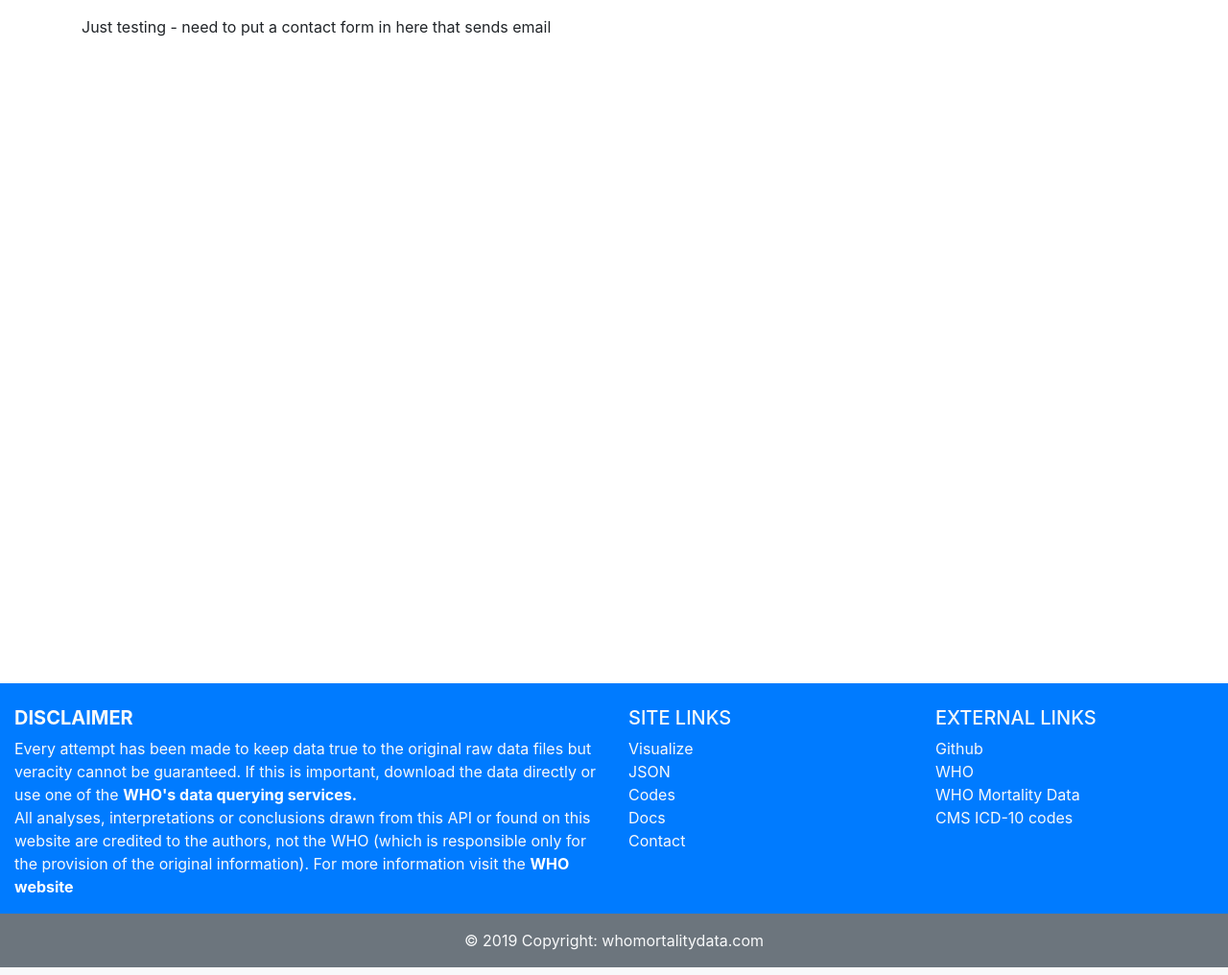
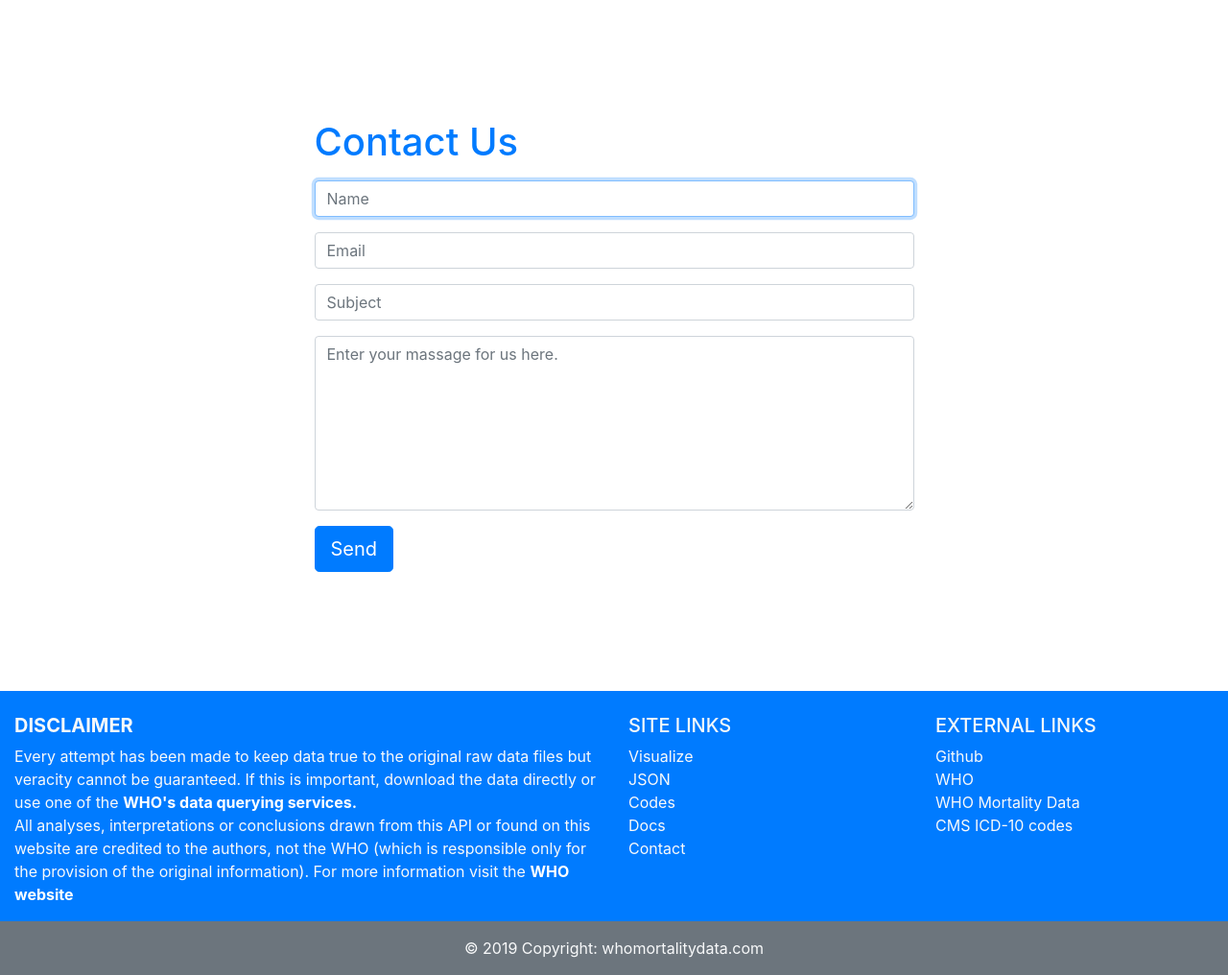
Before and after one commit to dancingCamel/WHO-Mortality-Data-API, a Python web app: template templates/contact.html in a window 1280 px wide. Shown: the part 64-1080 px from the top of the page at 96% size. Run offline with Jinja, Linux system fonts and the light colour scheme; the template is opened without the code that fills it, so the values that code supplies are empty; some libraries are stand-ins or nearby versions.

Commit message:
set up contact form

```diff
--- a/resources/contact.py
+++ b/resources/contact.py
@@ -6,3 +6,9 @@ class Contact(Resource):
     def get(self):
         headers = {'Content-Type': 'text/html'}
         return make_response(render_template('contact.html'), 200, headers)
+
+    def post(self):
+        # handle email sending here
+        # get info from form
+        # redirct to contact page with either an 'error' or a 'info' flash
+        pass
--- a/templates/contact.html
+++ b/templates/contact.html
@@ -10,8 +10,37 @@
 
 {% block main %}
 <main>
-    <div class="container mt-3">
-        Just testing - need to put a contact form in here that sends email
+
+
+    <div class="row justify-content-center vertical-center ">
+        <div class="col-6">
+            <form class="form align-middle" method="POST" action="/contact">
+                <a class="h1 mt-5" href="#">
+                    Contact Us
+                </a>
+                <label for="name" class="sr-only">Name</label>
+                <input type="text" id="name" name="name" class="form-control mt-3" placeholder="Name" autofocus="">
+
+                <label for="email" class="sr-only">Email</label>
+                <input type="email" id="email" name="email" class="form-control mt-3" placeholder="Email" required>
+
+                <label for="subject" class="sr-only">Subject</label>
+                <input type="text" id="subject" name="subject" class="form-control mt-3" placeholder="Subject">
+
+                <label for="message" class="sr-only">Message</label>
+                <textarea class="form-control mt-3" id="message" name="message"
+                    placeholder="Enter your massage for us here." rows="7"></textarea>
+
+                <button class="btn btn-lg btn-primary mt-3 " type="submit">Send</button>
+
+            </form>
+        </div>
+    </div>
+
+
+
+
+
     </div>
 </main>
 
--- a/templates/register.html
+++ b/templates/register.html
@@ -14,7 +14,7 @@
             </a>
             {% with messages = get_flashed_messages() %}
             {% if messages %}
-            <div class="alert alert-info">
+            <div class="alert alert-info mt-3">
                 {{ messages[0] }}
             </div>
             {% endif %}
@@ -28,7 +28,7 @@
                 <input type="password" id="password" name="password" class="form-control mt-3" placeholder="Password"
                     required>
 
-                <button class="btn btn-lg btn-primary btn-block mb-3" type="submit">Sign up</button>
+                <button class="btn btn-lg btn-primary btn-block mb-3 mt-3" type="submit">Sign up</button>
                 <div class="text-muted">
                     Already registered? <a href="login">Log in</a>
                 </div>
```
